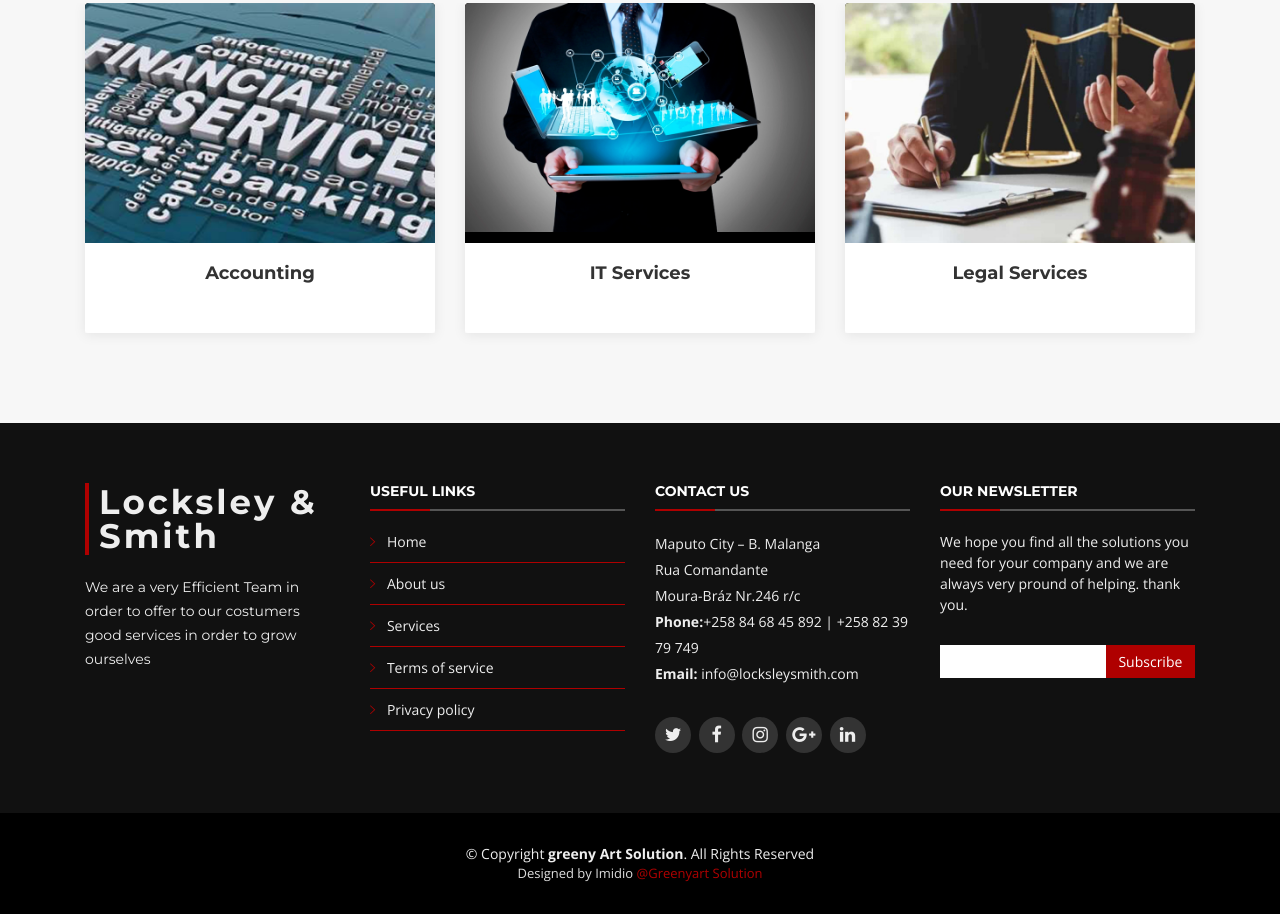
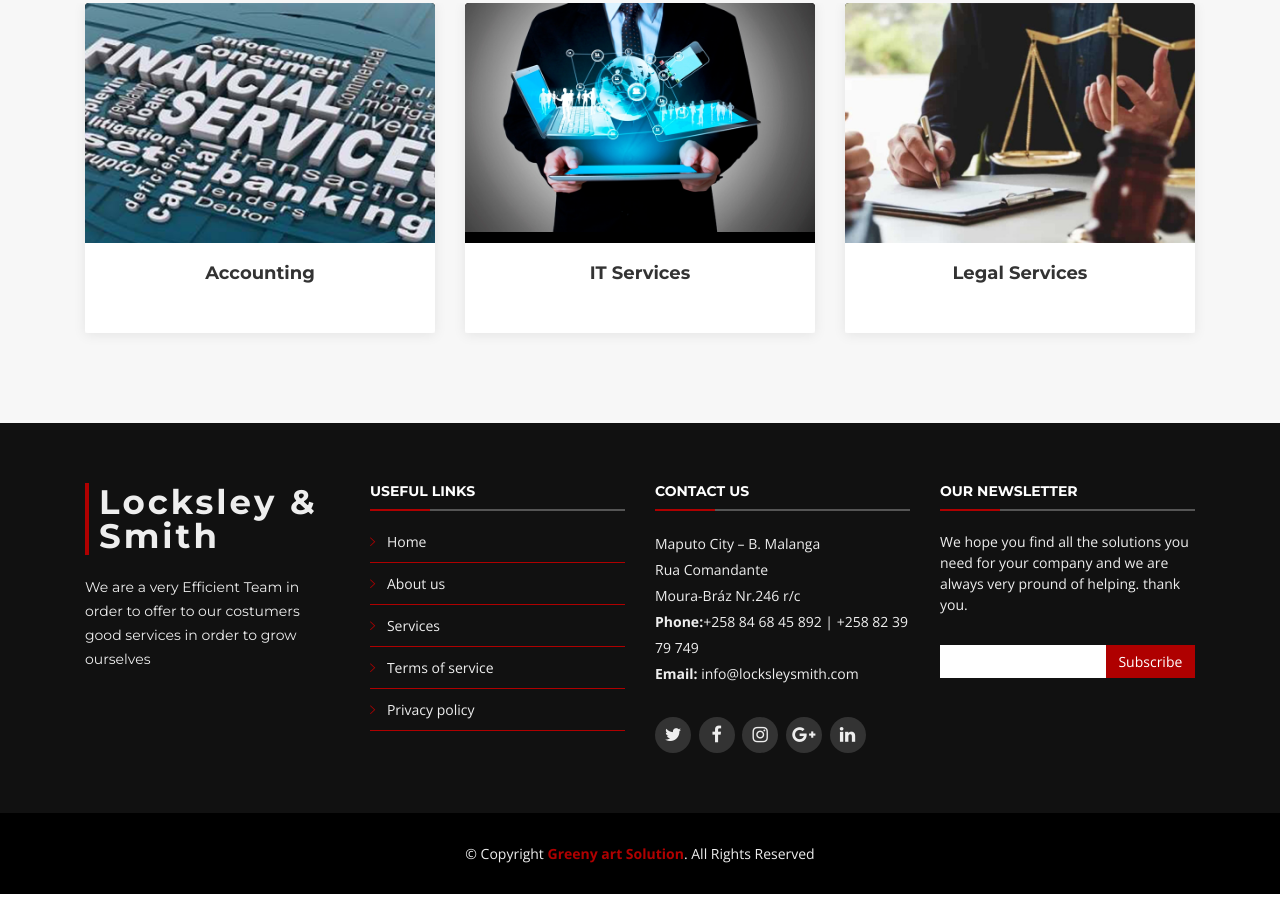
Before and after one commit to imidio01/locksley, a plain HTML site: page index.html in a window 1280 px wide. Shown: the part 2375-3289 px from the top of the page. Drawn offline with nearby package versions, Linux system fonts and the light colour scheme; files whose address does not match are found by name.

Commit message:
retificacao do rodape

```diff
--- a/index.html
+++ b/index.html
@@ -491,7 +491,7 @@
 
     <div class="container">
       <div class="copyright">
-        &copy; Copyright <strong>greeny Art Solution</strong>. All Rights Reserved
+        &copy; Copyright <strong><a href="greenyarts.com">Greeny art Solution</a></strong>. All Rights Reserved
       </div>
       <div class="credits">
         <!--
@@ -500,7 +500,7 @@
           Licensing information: https://bootstrapmade.com/license/
           Purchase the pro version with working PHP/AJAX contact form: https://bootstrapmade.com/buy/?theme=BizPage
         -->
-        Designed by Imidio <a href="greenyartsolution.com">@Greenyart Solution</a>
+        <a href="greenyartsolution.com"></a>
       </div>
     </div>
   </footer><!-- #footer -->
```
Also changed, not shown: about.html (+3 -3 lines), contact.html (+3 -3 lines), financial.html (+3 -3 lines), it.html (+3 -3 lines), legal.html (+3 -3 lines).
